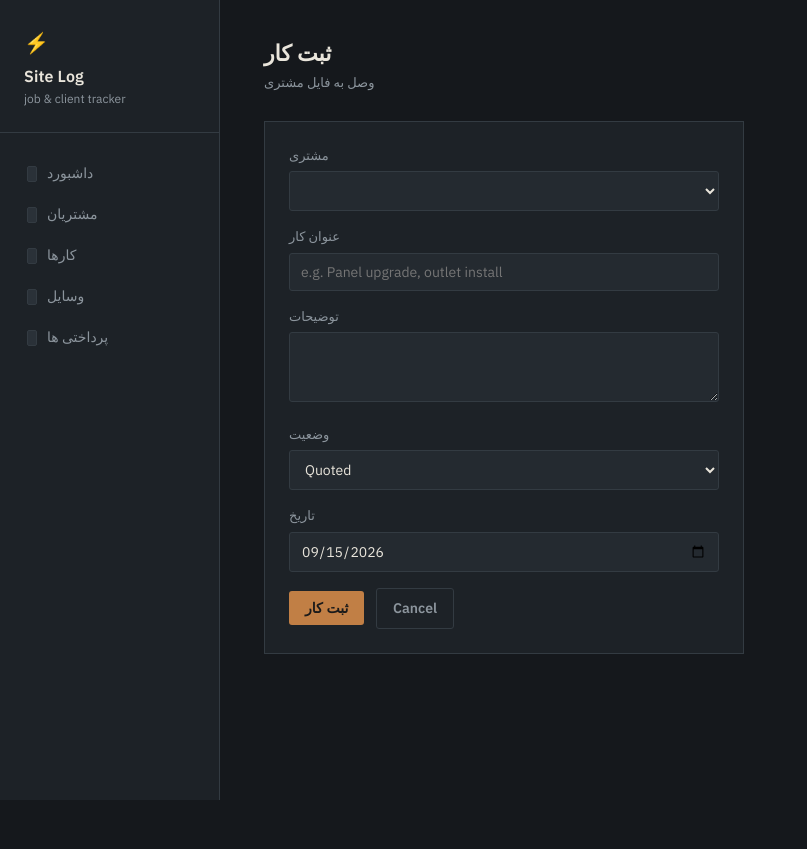
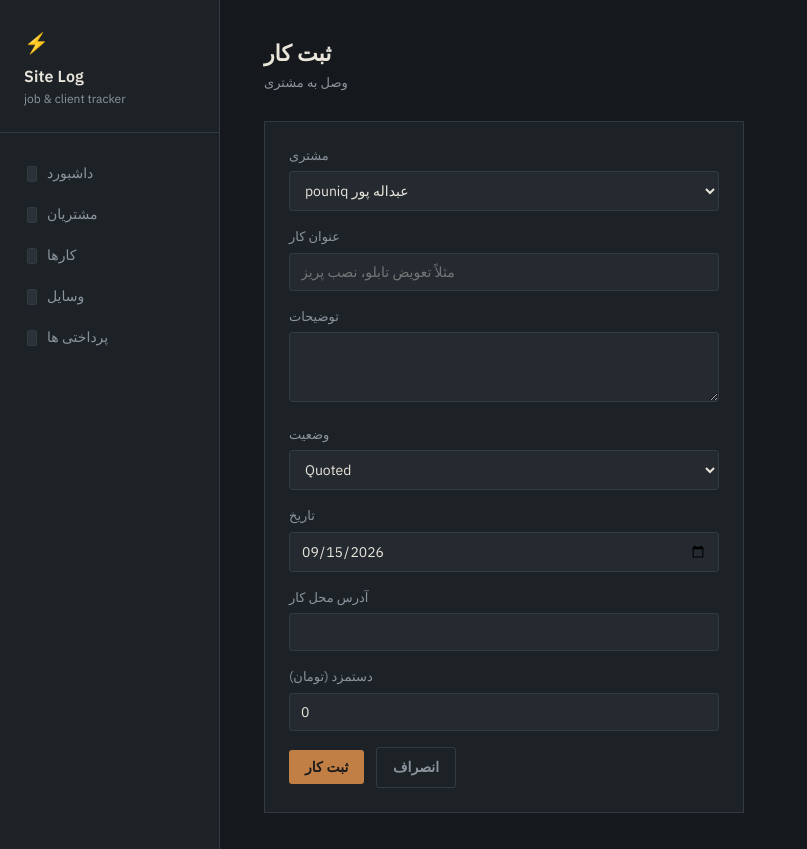
Before and after one commit to pouniq/electrician_database, a Flask app: page /jobs/add in a window 1280 px wide. Shown: the whole page, without its empty margins (0-807 px from the left). Before the commit the page ends 800 px from the top, so only its background shows below. Run offline with Flask 3, Linux system fonts and the light colour scheme; data comes from the database, SQL or seed files in the repository; lists and menus that the app fills with data are empty.

Commit message:
fixed jobs

```diff
--- a/app.py
+++ b/app.py
@@ -130,9 +130,6 @@
 
     return render_template("jobs.html", jobs=rows);
 
-
-
-
 @app.route("/jobs/add", methods=["GET", "POST"])
 def add_job():
     conn = get_connection()
@@ -141,32 +138,27 @@
         conn.execute(
             """
             INSERT INTO jobs
-            (customer_id,date, description, job_type, labor_pay, status)
-            VALUES (?, ?, ?, ?, ?, ?)
+            (customer_id, job_title, description, status, job_date, address, labor_pay)
+            VALUES (?, ?, ?, ?, ?, ?, ?)
             """,
             (
                 request.form["customer_id"],
-                request.form["date"].strip(),
+                request.form["title"].strip(),
                 request.form.get("description", "").strip(),
-                request.form.get("date")
-                or date.today().isoformat(),
-
-                request.form.get("labor_pay", ""),
                 request.form.get("status", "Quoted"),
+                request.form.get("job_date") or date.today().isoformat(),
+                request.form.get("address", "").strip(),
+                request.form.get("labor_pay") or 0,
             ),
         )
-
         conn.commit()
         conn.close()
-
-        flash("Job added.")
-
+        flash("کار با موفقیت ثبت شد.")
         return redirect(url_for("jobs"))
 
     customer_list = conn.execute(
         "SELECT * FROM customers ORDER BY name, last_name"
     ).fetchall()
-
     conn.close()
 
     return render_template(
@@ -175,7 +167,6 @@
         statuses=STATUSES,
         today=date.today().isoformat(),
     )
-
 
 # ============================================================
 # Materials
--- a/database.py
+++ b/database.py
@@ -1,5 +1,6 @@
 import sqlite3
 from pathlib import Path
+from contextlib import contextmanager
 
 DB_PATH = Path(__file__).parent / "electrician.db"
 
@@ -13,6 +14,23 @@
 	"notes"	TEXT NOT NULL,
 	PRIMARY KEY("id" AUTOINCREMENT)
 );
+
+
+
+CREATE TABLE IF NOT EXISTS "jobs" (
+	"id"	INTEGER,
+	"customer_id"	INTEGER NOT NULL,
+	"job_title"	TEXT NOT NULL,
+	"description"	TEXT NOT NULL,
+	"status"	TEXT NOT NULL DEFAULT 'Quoted',
+	"job_date"	TEXT NOT NULL,
+	"address"	TEXT NOT NULL,
+	"labor_pay"	INTEGER NOT NULL,
+	FOREIGN KEY("customer_id") REFERENCES "customers"("id"),
+	PRIMARY KEY("id" AUTOINCREMENT)
+);
+
+
 
 CREATE TABLE IF NOT EXISTS "jobs" (
 	"id"	INTEGER,
@@ -65,6 +83,25 @@
 """
 
 
+
+
+@contextmanager
+def get_connection():
+    conn = sqlite3.connect(DB_PATH, timeout=10)  # wait up to 10 seconds
+    conn.row_factory = sqlite3.Row
+    conn.execute("PRAGMA foreign_keys = ON")
+    conn.execute("PRAGMA journal_mode = WAL")    # better for concurrent access
+    try:
+        yield conn
+        conn.commit()
+    except Exception:
+        conn.rollback()
+        raise
+    finally:
+        conn.close()
+
+
+
 def get_connection():
     conn = sqlite3.connect(DB_PATH)
     conn.row_factory = sqlite3.Row
--- a/templates/job_form.html
+++ b/templates/job_form.html
@@ -1,33 +1,36 @@
 {% extends "base.html" %}
-{% block title %}Log a Job — Site Log{% endblock %}
+{% block title %}ثبت کار — Site Log{% endblock %}
 {% block content %}
 {% set active = 'jobs' %}
 
 <div class="page-header">
   <div>
     <h2>ثبت کار</h2>
-    <div class="sub">وصل به فایل مشتری</div>
+    <div class="sub">وصل به مشتری</div>
   </div>
 </div>
 
 {% if customers %}
 <form class="stack" method="POST">
   <div class="field">
-    <label for="id">مشتری</label>
-    <select id="id" name="customers_id" required>
-      {% for c in customerss %}
-      <option value="{{ c.id }}">{{ c.name }}</option>
+    <label for="customer_id">مشتری</label>
+    <select id="customer_id" name="customer_id" required>
+      {% for c in customers %}
+      <option value="{{ c.id }}">{{ c.name }} {{ c.last_name }}</option>
       {% endfor %}
     </select>
   </div>
+
   <div class="field">
     <label for="title">عنوان کار</label>
-    <input type="text" id="title" name="title" placeholder="e.g. Panel upgrade, outlet install" required>
+    <input type="text" id="title" name="title" placeholder="مثلاً تعویض تابلو، نصب پریز" required>
   </div>
+
   <div class="field">
     <label for="description">توضیحات</label>
     <textarea id="description" name="description"></textarea>
   </div>
+
   <div class="field">
     <label for="status">وضعیت</label>
     <select id="status" name="status">
@@ -36,14 +39,29 @@
       {% endfor %}
     </select>
   </div>
+
   <div class="field">
     <label for="job_date">تاریخ</label>
     <input type="date" id="job_date" name="job_date" value="{{ today }}">
   </div>
+
+  <div class="field">
+    <label for="address">آدرس محل کار</label>
+    <input type="text" id="address" name="address">
+  </div>
+
+  <div class="field">
+    <label for="labor_pay">دستمزد (تومان)</label>
+    <input type="number" id="labor_pay" name="labor_pay" value="0">
+  </div>
+
   <button class="btn" type="submit">ثبت کار</button>
-  <a class="btn btn-quiet" style="margin-left:8px;" href="{{ url_for('jobs') }}">Cancel</a>
+  <a class="btn btn-quiet" style="margin-left:8px;" href="{{ url_for('jobs') }}">انصراف</a>
 </form>
 {% else %}
-<div class="empty">قبل اضافه کردن کار یک مشتری اضافه کنید <a href="{{ url_for('add_customer') }}">اضافه کردن کار</a>.</div>
+<div class="empty">
+  قبل از ثبت کار باید حداقل یک مشتری داشته باشید.
+  <a href="{{ url_for('add_customer') }}">اضافه کردن مشتری</a>
+</div>
 {% endif %}
 {% endblock %}
```
